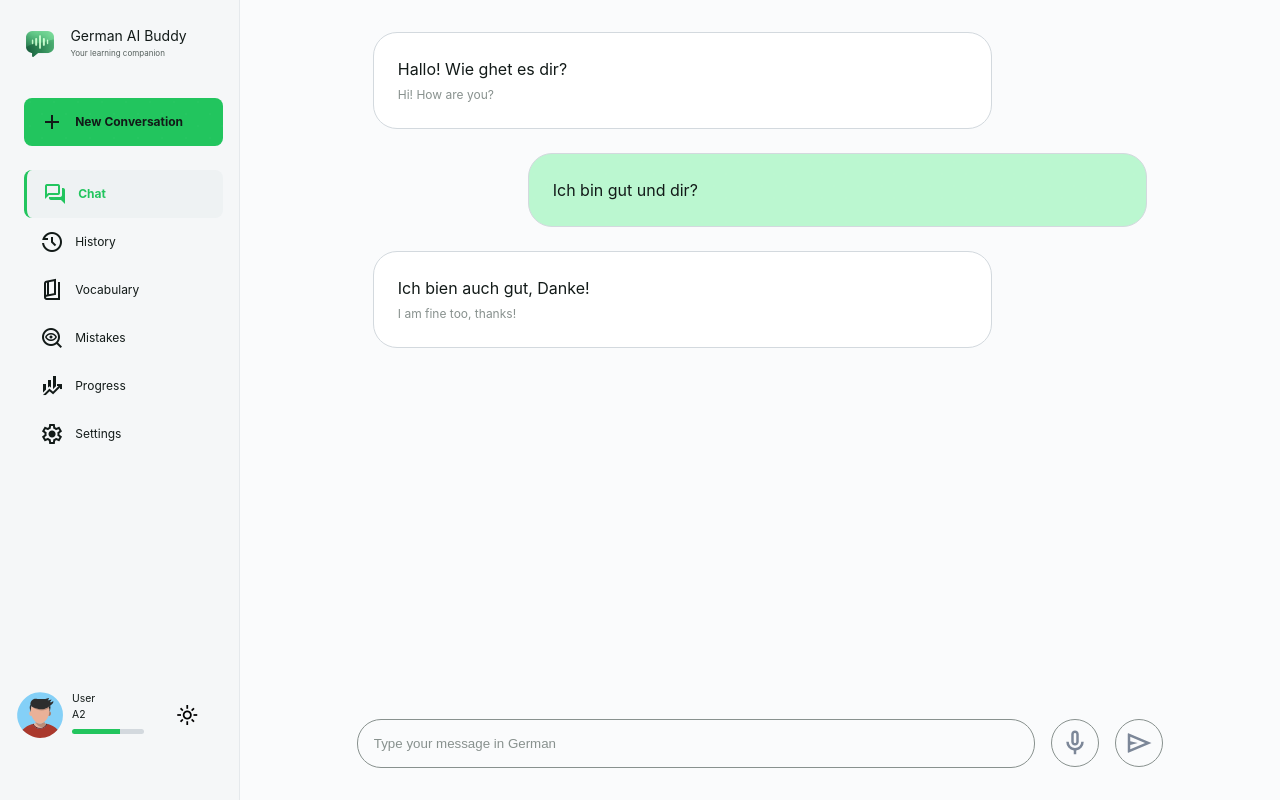
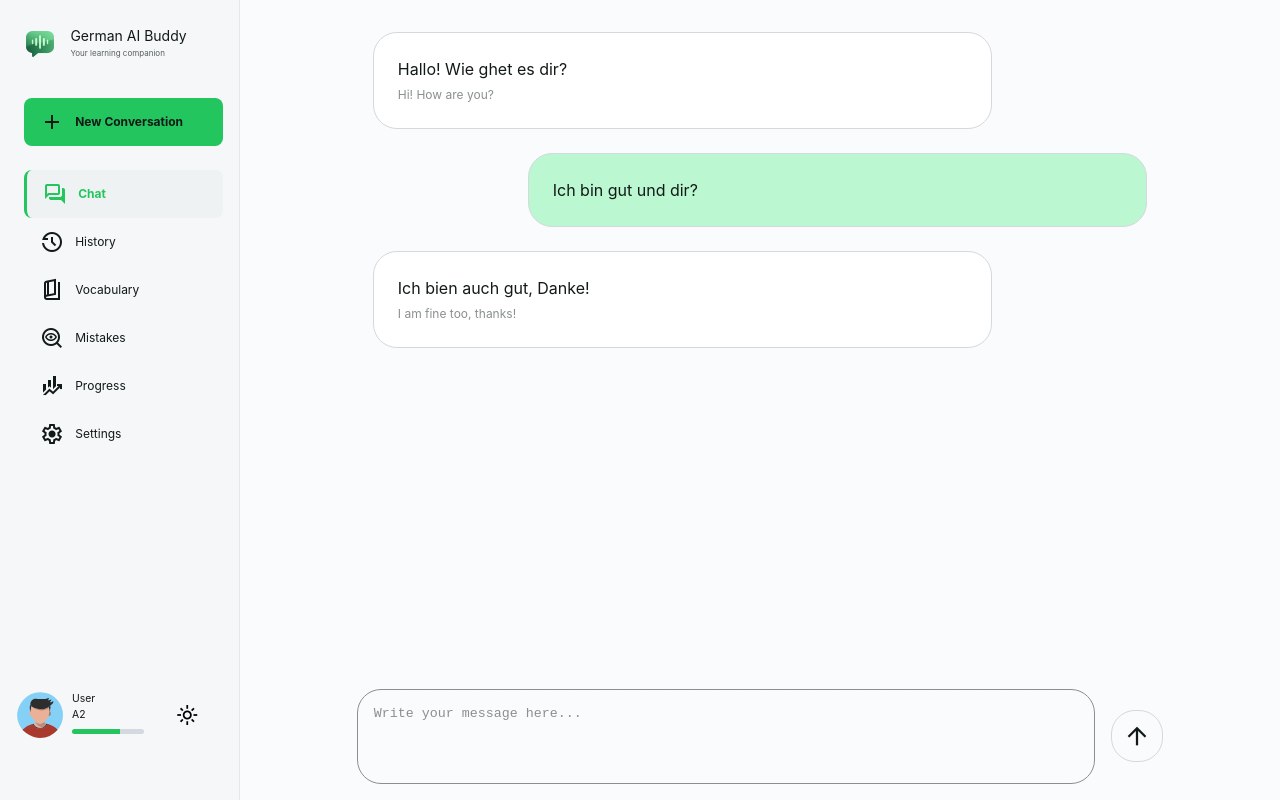
Before and after one commit to LBaldassarre/german-ai-buddy, a React (Vite) app in the folder frontend/: page / in a window 1280 px wide. Built offline with nearby package versions, Linux system fonts and the light colour scheme.

Commit message:
Change input section to a form textare resize is still missing

```diff
--- a/frontend/src/pages/Chat.css
+++ b/frontend/src/pages/Chat.css
@@ -42,6 +42,7 @@
 
 .cc-io{
     width: 80%;
+    max-height: 30vh;
     flex-grow: 1;
     display: flex;
     align-items: center;
@@ -56,7 +57,7 @@
     align-items: center;
 }
 
-.cc-io-type input{
+.cc-io-type{
     width: 100%;
     text-align: start;
     color: var(--color-text);
@@ -64,30 +65,40 @@
     background: none;
     border-radius: var(--radius-lg);
     border: 1px solid var(--color-text-muted);
+    resize: none;
+    overflow-y: auto;
 }
 
-.cc-io-type input::placeholder{
+.cc-io-type::placeholder{
     color: var(--color-text-muted);
 }
 
-.cc-io-type input:focus{
+.cc-io-type:focus{
     outline: none;
 }
 
 .cc-io-send, .cc-io-record{
+    background: none;
+    border: 1px solid var(--color-border-strong);
+    border-radius: var(--radius-lg);
+    color: inherit;
+    padding: 0.7rem;
+    cursor: pointer;
+    outline: inherit;
+    font: inherit;
     display: flex;
     align-items: center;
     justify-content: center;
 }
 
-.cc-io img{
-    width: 3rem;
-    border: 1px solid var(--color-text-muted);
-    border-radius: 50%;
-    padding: 0.5rem;
-    cursor: pointer;
+.cc-io-send:hover, .cc-io-record:hover{
+    background-color: var(--color-surface-3);
 }
 
-.cc-io img:hover{
-    background-color: var(--color-surface-3);
+.cc-io-send:active, .cc-io-record:active{
+    transform: translateY(1px);
 }
+
+.cc-io-send span{
+    font-size: var(--fs-3xl);
+}
--- a/frontend/src/pages/Chat.tsx
+++ b/frontend/src/pages/Chat.tsx
@@ -1,10 +1,32 @@
 import "./Chat.css";
+import { useState } from "react";
 import sendIcon from "../assets/send.svg";
 import micIcon from "../assets/mic.svg";
 
 function Chat() {
+    const [chatFormText, setChatFormText] = useState('');
 
-  return (
+    function sendMessage() {
+        if (!chatFormText.trim()) return;
+
+        console.log(chatFormText);
+
+        setChatFormText("");
+    }
+
+    function handleSubmit(e: React.FormEvent<HTMLFormElement>) {
+        e.preventDefault();
+        sendMessage();
+    }
+
+    function handleKeyDown(e: React.KeyboardEvent<HTMLTextAreaElement>) {
+        if (e.key === "Enter" && !e.shiftKey) {
+            e.preventDefault();
+            sendMessage();
+        }
+    }
+
+    return (
     <>
         <div className="main-pane">
             <div className="chat-container">
@@ -22,7 +44,7 @@ function Chat() {
                     </div>
                 </div>
 
-                <div className="cc-io">
+                {/* <div className="cc-io">
                     <div className="cc-io-type">
                         <input type="text" placeholder="Type your message in German" />
                     </div>
@@ -32,11 +54,25 @@ function Chat() {
                     <div className="cc-io-record">
                         <img src={sendIcon} alt="send"/>
                     </div>
-                </div>
+                </div> */}
+
+                <form className="cc-io" onSubmit={handleSubmit}>
+                    <textarea
+                        className="cc-io-type"
+                        id="chatFormText"
+                        placeholder="Write your message here..."
+                        value={chatFormText}
+                        onChange={(e) => setChatFormText(e.target.value)}
+                        onKeyDown={handleKeyDown}
+                    />
+                    <button className="cc-io-send" type="submit">
+                        <span className="material-symbols-outlined">arrow_upward</span>
+                    </button>
+                </form>
             </div>
         </div>
     </>
-  )
+    )
 }
 
 export default Chat
```
